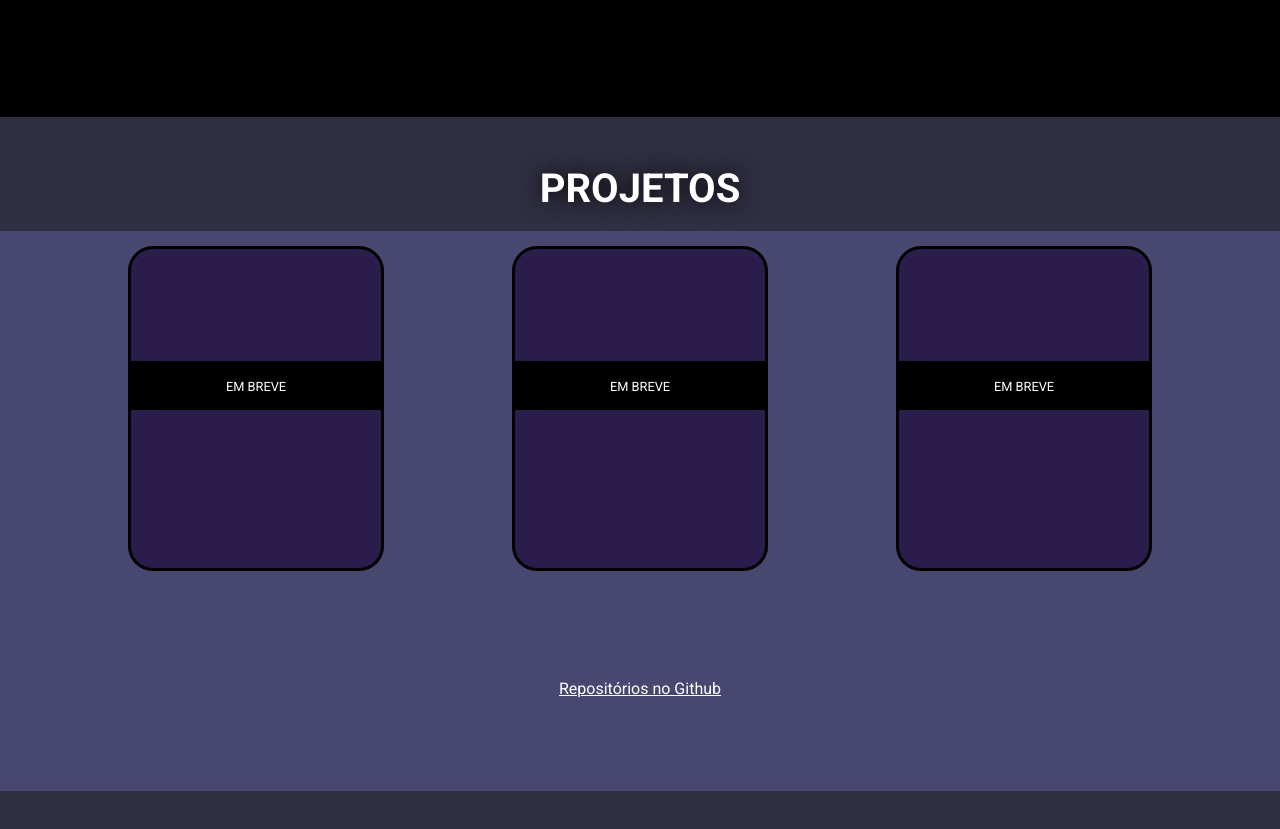
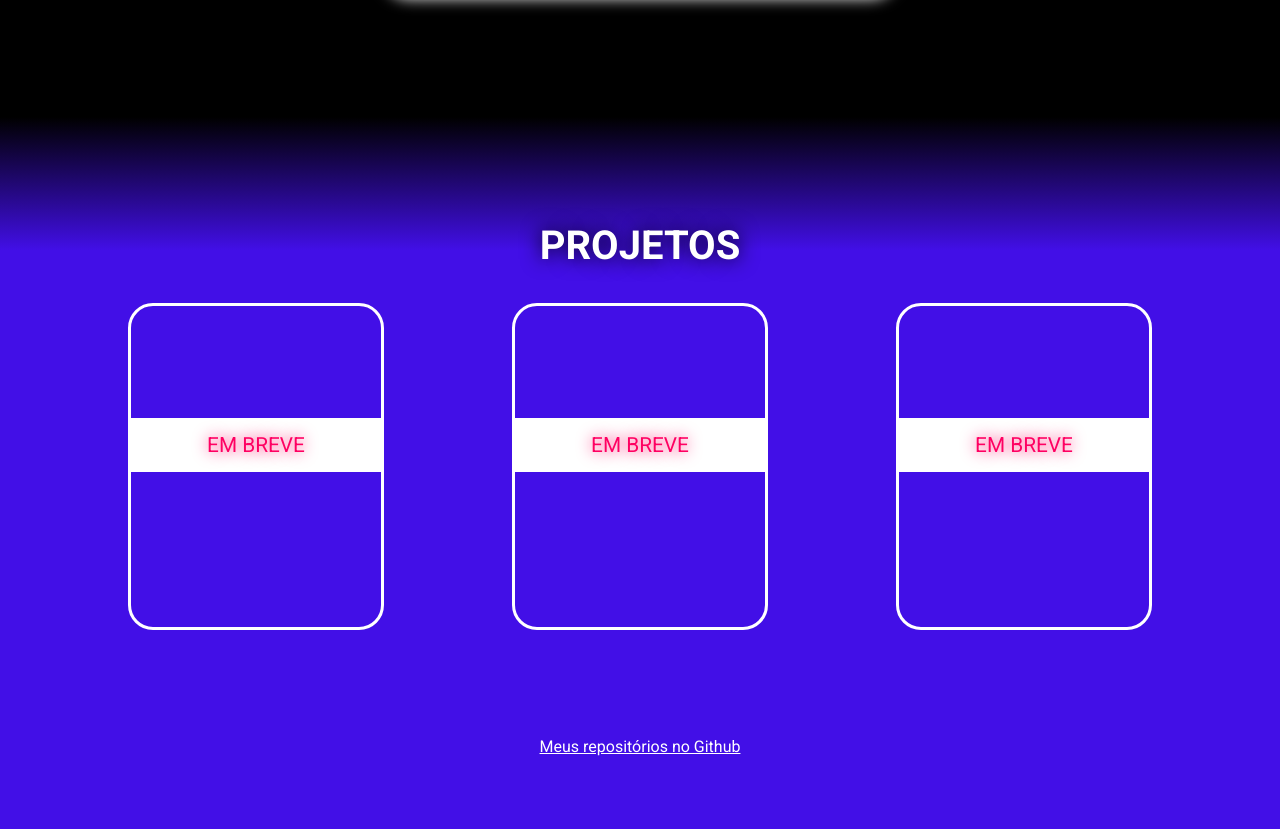
Before and after one commit to igorC5/portfolio_teste, a React (Vite) app: page / in a window 1280 px wide. Shown: the part 1403-2232 px from the top of the page. Built offline with nearby package versions, Linux system fonts and the light colour scheme.

Commit message:
atualizando aba de projetos

```diff
--- a/src/ContainerInfos.css
+++ b/src/ContainerInfos.css
@@ -17,11 +17,14 @@
     justify-items: center;
     align-content: center;
     border-radius: 25px;
+
+    border: solid white 1px;
+    box-shadow: 0 0 15px white;
 }
 
 .containProj{
     display: grid;
-    background-color: rgb(71, 71, 112);
+    background-color: rgba(0, 255, 255, 0);
     width: 100%;
     height: 70vh;
     display: grid;
@@ -34,14 +37,15 @@
 .containProj a{
     color: white;
 
+
 }
 
 .projetoFrame{
     width: 250px;
     height: 90%;
-    background-color: rgb(42, 28, 75);
+    background-color: rgba(42, 28, 75, 0);
     border-radius: 25px;
-    border: solid black 3px;
+    border: solid white 3px;
     text-align: center;
     grid-row: 1;
 
@@ -50,14 +54,16 @@
 .spanBG{
     padding: 15px 0px;
     margin-top: 45%;
-    background-color: black;
+    background-color: white;
 }
 
 .projetoFrame span{
     margin-top: 50%;
     width: 100%;
-    background-color: black;
-    font-size: 80%;
+    color: #ff0062;
+    background-color: white;
+    font-size: 130%;
+    text-shadow: 0 0 15px;
 
     transition-property: all;
     transition-duration: 0.3s;
--- a/src/ContainerInfos.jsx
+++ b/src/ContainerInfos.jsx
@@ -25,7 +25,7 @@ function ContainerInfos(){
 
                 <br></br>
 
-                <a href='#'>Repositórios no Github</a>
+                <a href='#'>Meus repositórios no Github</a>
 
             </div>
         </div>
--- a/src/LandingPage.css
+++ b/src/LandingPage.css
@@ -75,7 +75,8 @@ h2{
 }
 
 #fundo3{
-    background-color: rgb(48, 47, 66);
+    background: linear-gradient(black, #420fe7, #420fe7, #420fe7, #420fe7, #420fe7, #420fe7);
+
     height: 100vh;
 }
 
--- a/src/LandingPage.jsx
+++ b/src/LandingPage.jsx
@@ -77,7 +77,7 @@ function LandingPage(){
             </div>
 
             <div id="fundo2">
-                <br></br><br></br>
+                <br></br><br></br><br></br>
                 <Descricao></Descricao>
                 <br></br><br></br>
                 <div className="containerBackground">
@@ -96,7 +96,7 @@ function LandingPage(){
             </div>
 
             <div id="fundo3">
-                <br></br><br></br>
+                <br></br><br></br><br></br><br></br><br></br>
                 <h2 className="projetosTitulo">PROJETOS</h2>
                 <br></br>
                 <ContainerInfos></ContainerInfos>
```
